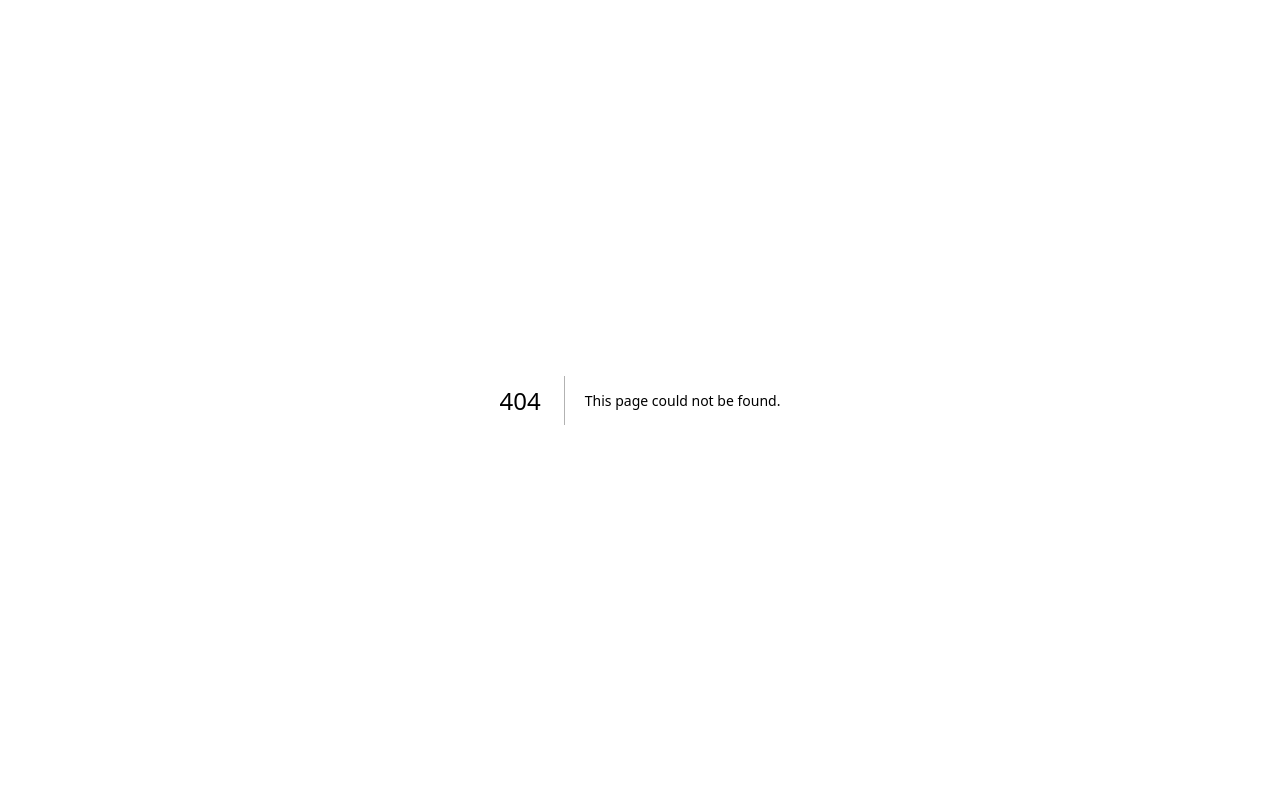
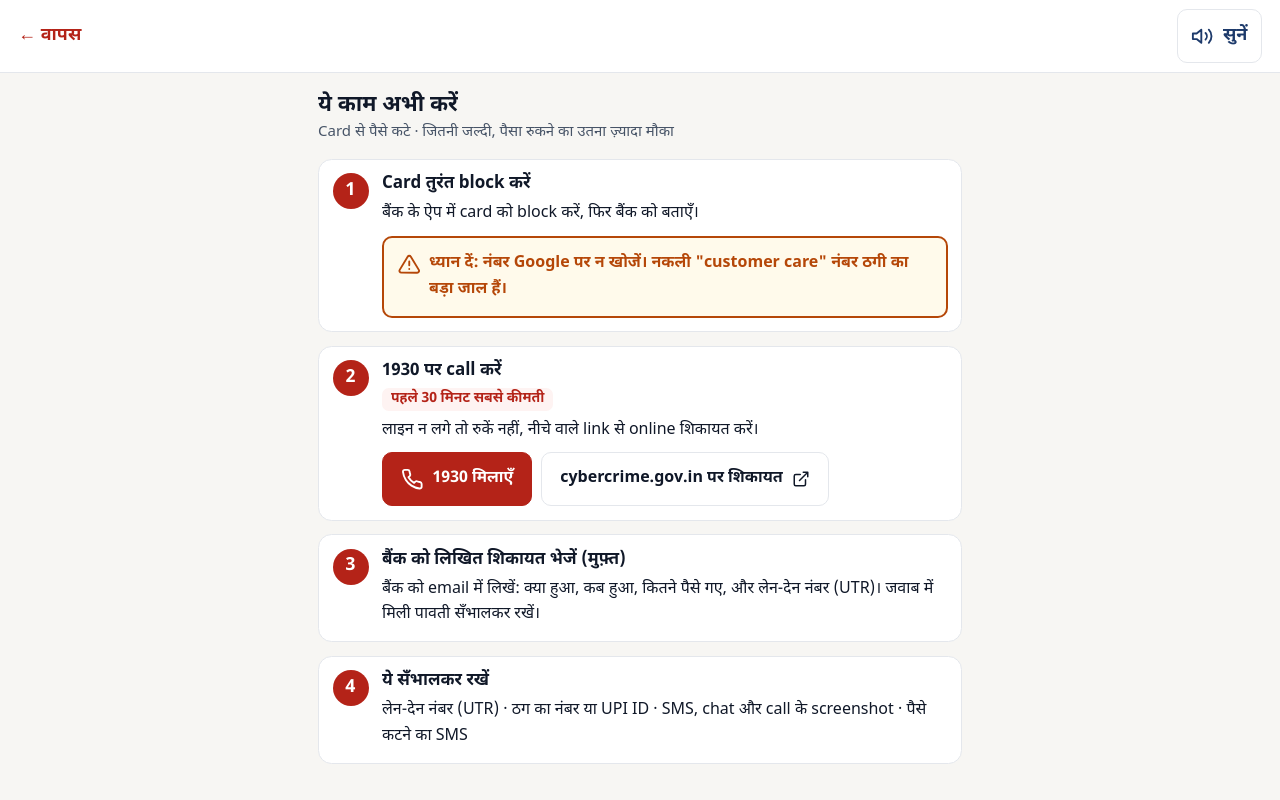
Before and after one commit to roshan420rdx-a11y/thagi-rakshak-, a Next.js app: page /turant/card in a window 1280 px wide. Before the commit this address had no page. Shown: the top 800 px of the page. Built offline with nearby package versions, Linux system fonts and the light colour scheme.

Commit message:
TR-4: /turant पन्ने (static), अस्थायी होम, हिंदी 404
Co-Authored-By: Claude Opus 5.5 <noreply@anthropic.com>
Claude-Session: https://claude.ai/code/session_01Q8ZCGBZrka4dDUCEyPhyFX

```diff
--- /dev/null
+++ b/app/not-found.tsx
@@ -0,0 +1,25 @@
+import { BigDoor } from "@/components/ui/big-door";
+import { IconAlert } from "@/components/ui/icons";
+import Link from "next/link";
+
+export default function NotFound() {
+  return (
+    <main className="mx-auto max-w-[680px] space-y-4 px-4 py-8">
+      <h1 className="text-[22px] font-bold">यह पन्ना नहीं मिला।</h1>
+      <p>ठगी हो गई है? इमरजेंसी मदद यहाँ है:</p>
+      <BigDoor
+        href="/turant"
+        title="मेरे साथ ठगी हो गई"
+        subtitle="अभी मदद पाएँ · मुफ़्त · बिना login"
+        tone="danger"
+        icon={<IconAlert className="h-8 w-8" />}
+      />
+      <p>
+        <Link
+ href="/" className="inline-flex min-h-12 items-center font-semibold text-brand">
+          होम पर जाएँ
+        </Link>
+      </p>
+    </main>
+  );
+}
--- a/app/page.tsx
+++ b/app/page.tsx
@@ -1,3 +1,20 @@
+import { BigDoor } from "@/components/ui/big-door";
+import { IconAlert } from "@/components/ui/icons";
+import { TrustBar } from "@/components/ui/trust-bar";
+
+// अस्थायी होम: TR-5 में दो दरवाज़ों वाला पूरा होम बनेगा
 export default function Home() {
-  return <main>ठगी रक्षक</main>;
+  return (
+    <main className="mx-auto max-w-[680px] space-y-4 px-4 py-6">
+      <h1 className="text-[22px] font-bold text-brand">ठगी रक्षक</h1>
+      <BigDoor
+        href="/turant"
+        title="मेरे साथ ठगी हो गई"
+        subtitle="अभी मदद पाएँ · मुफ़्त · बिना login"
+        tone="danger"
+        icon={<IconAlert className="h-8 w-8" />}
+      />
+      <TrustBar />
+    </main>
+  );
 }
--- /dev/null
+++ b/app/turant/[slug]/page.tsx
@@ -0,0 +1,38 @@
+import type { Metadata } from "next";
+import { notFound } from "next/navigation";
+import { TurantSteps } from "@/components/turant/turant-steps";
+import { TURANT_SLUGS, getTurantPage, isTurantSlug } from "@/modules/scams";
+import Link from "next/link";
+
+type Props = { params: Promise<{ slug: string }> };
+
+export const dynamicParams = false;
+
+export function generateStaticParams() {
+  return TURANT_SLUGS.map((slug) => ({ slug }));
+}
+
+export async function generateMetadata({ params }: Props): Promise<Metadata> {
+  const { slug } = await params;
+  if (!isTurantSlug(slug)) return {};
+  return { title: `${getTurantPage(slug).titleHi} — ठगी रक्षक` };
+}
+
+export default async function TurantPageRoute({ params }: Props) {
+  const { slug } = await params;
+  if (!isTurantSlug(slug)) notFound();
+  const page = getTurantPage(slug);
+  return (
+    <>
+      <h1 className="text-[22px] font-bold leading-snug">ये काम अभी करें</h1>
+      <p className="mb-3 text-[15px] text-muted">{page.titleHi} · जितनी जल्दी, पैसा रुकने का उतना ज़्यादा मौका</p>
+      <TurantSteps page={page} />
+      <p className="mt-6">
+        <Link
+ href="/turant" className="inline-flex min-h-12 items-center font-semibold text-brand">
+          दूसरा प्रकार चुनें
+        </Link>
+      </p>
+    </>
+  );
+}
--- /dev/null
+++ b/app/turant/layout.tsx
@@ -0,0 +1,21 @@
+import type { ReactNode } from "react";
+import { OfflineBanner } from "@/components/offline/offline-banner";
+import { ListenButton } from "@/components/ui/listen-button";
+import Link from "next/link";
+
+// इमरजेंसी पन्नों का ढाँचा: सिर्फ़ "← वापस" और "सुनें"; कोई नीचे वाला menu नहीं, ताकि ध्यान न भटके
+export default function TurantLayout({ children }: { children: ReactNode }) {
+  return (
+    <>
+      <header className="flex items-center justify-between border-b border-line bg-paper px-4 py-2">
+        <Link
+ href="/" className="inline-flex min-h-12 items-center font-bold text-danger no-underline">
+          ← वापस
+        </Link>
+        <ListenButton targetId="turant-steps" />
+      </header>
+      <OfflineBanner />
+      <main className="mx-auto max-w-[680px] px-4 py-4">{children}</main>
+    </>
+  );
+}
--- /dev/null
+++ b/app/turant/page.tsx
@@ -0,0 +1,29 @@
+import type { Metadata } from "next";
+import { TurantSteps } from "@/components/turant/turant-steps";
+import { TURANT_SLUGS, getTurantPage } from "@/modules/scams";
+import Link from "next/link";
+
+export const metadata: Metadata = { title: "ठगी हो गई? अभी क्या करें — ठगी रक्षक" };
+
+export default function TurantIndex() {
+  const types = TURANT_SLUGS.filter((s) => s !== "pata-nahi");
+  return (
+    <>
+      <h1 className="text-[22px] font-bold leading-snug">घबराइए नहीं। क्या हुआ?</h1>
+      <ul className="mt-3 grid gap-2 sm:grid-cols-2">
+        {types.map((slug) => (
+          <li key={slug}>
+            <Link
+              href={`/turant/${slug}`}
+              className="flex min-h-12 items-center rounded-xl border border-line bg-paper px-4 py-2 font-semibold text-ink no-underline"
+            >
+              {getTurantPage(slug).titleHi}
+            </Link>
+          </li>
+        ))}
+      </ul>
+      <h2 className="mt-6 mb-3 text-[19px] font-bold">पता नहीं? ये काम अभी करें</h2>
+      <TurantSteps page={getTurantPage("pata-nahi")} />
+    </>
+  );
+}
--- /dev/null
+++ b/components/turant/turant-steps.tsx
@@ -0,0 +1,34 @@
+import { ActionLink } from "@/components/ui/action-link";
+import { Notice } from "@/components/ui/notice";
+import { StepCard } from "@/components/ui/step-card";
+import { TELE_MANAS, type TurantPage } from "@/modules/scams";
+
+// एक /turant पन्ने के कदम: ऊपर चेतावनी (हो तो), फिर क्रम से कदम, फिर (ज़रूरत हो तो) Tele-MANAS।
+// id="turant-steps" वाला हिस्सा ही "सुनें" बटन पढ़कर सुनाता है।
+export function TurantSteps({ page }: { page: TurantPage }) {
+  return (
+    <div id="turant-steps" className="space-y-3">
+      {page.banner ? <Notice tone={page.banner.tone}>{page.banner.textHi}</Notice> : null}
+      <ol className="space-y-3">
+        {page.steps.map((step, i) => (
+          <StepCard key={step.id} n={i + 1} title={step.titleHi} urgency={step.urgencyHi}>
+            <p>{step.bodyHi}</p>
+            {step.warningHi ? <Notice tone="warn">{step.warningHi}</Notice> : null}
+            {step.actions.length > 0 ? (
+              <div className="flex flex-wrap gap-2">
+                {step.actions.map((a, j) => (
+                  <ActionLink key={j} action={a} primary={j === 0 && a.kind === "tel"} />
+                ))}
+              </div>
+            ) : null}
+          </StepCard>
+        ))}
+      </ol>
+      {page.showTeleManas ? (
+        <Notice tone="info">
+          मन बहुत भारी हो, तो किसी से बात करें। <ActionLink action={TELE_MANAS} />
+        </Notice>
+      ) : null}
+    </div>
+  );
+}
```
Also changed, not shown: 1 other file (tests, documents, lock files or other folders).
